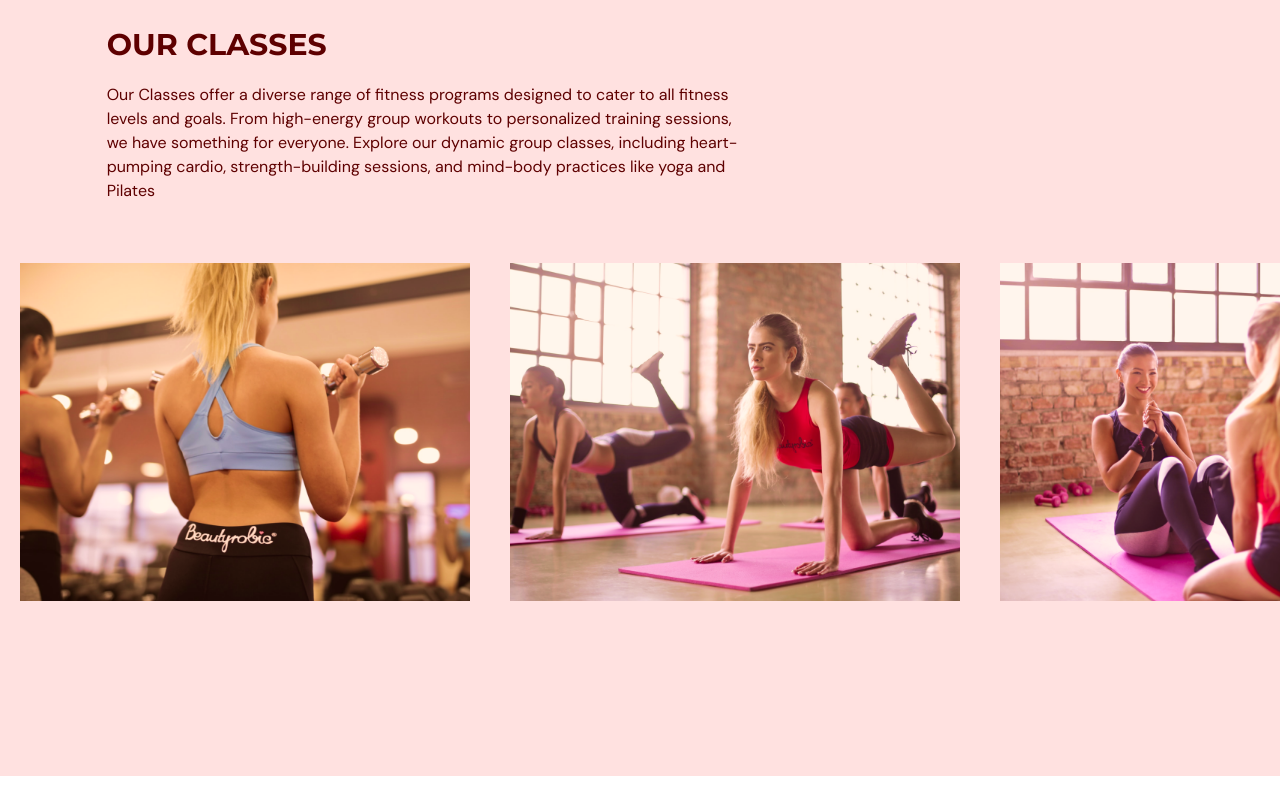
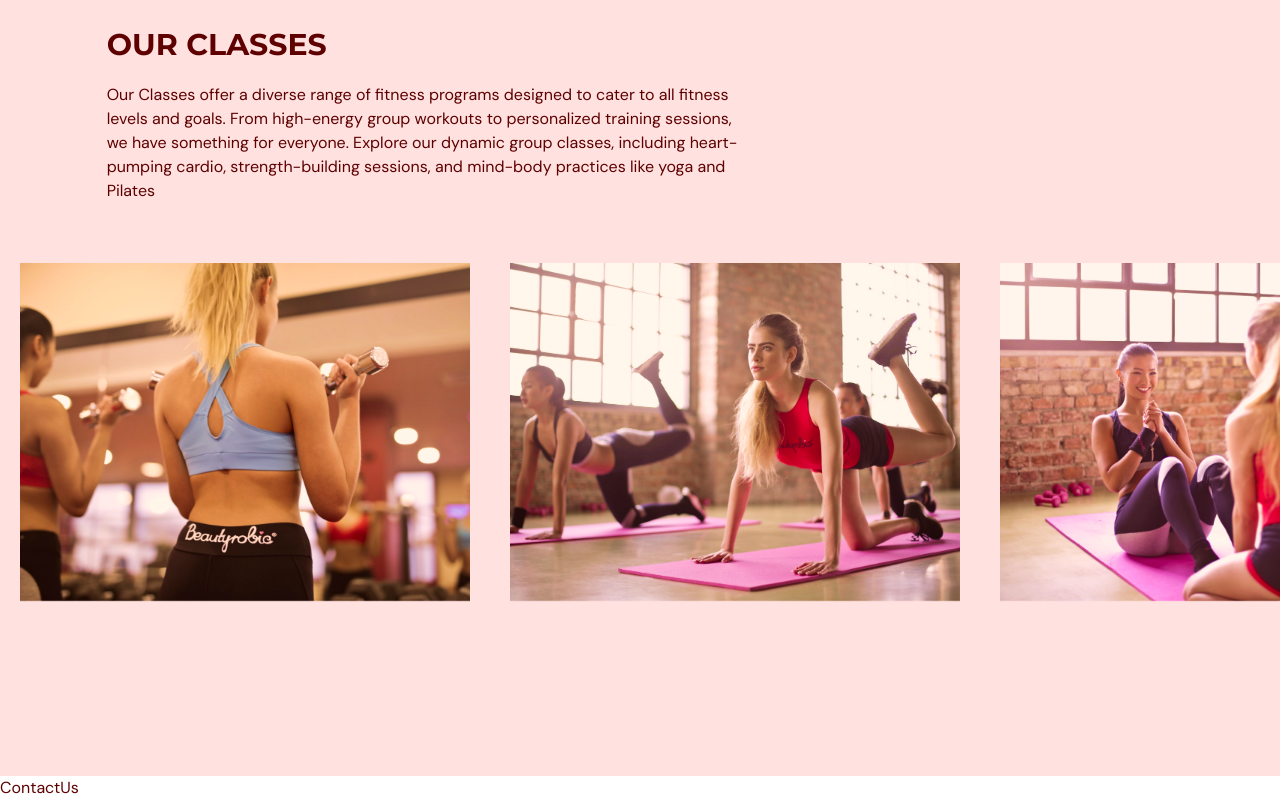
Before and after one commit to Bernard065/Evolutionary-Fitness-Centre, a React (Vite) app: page / in a window 1280 px wide. Shown: the part 2334-3134 px from the top of the page. Before the commit the page ends 3110 px from the top, so only its background shows below. Built offline with nearby package versions, Linux system fonts and the light colour scheme.

Commit message:
installing react hook form

```diff
--- a/package.json
+++ b/package.json
@@ -14,7 +14,8 @@
     "framer-motion": "^10.12.22",
     "react": "^18.2.0",
     "react-anchor-link-smooth-scroll": "^1.0.12",
-    "react-dom": "^18.2.0"
+    "react-dom": "^18.2.0",
+    "react-hook-form": "^7.45.2"
   },
   "devDependencies": {
     "@types/node": "^20.4.2",
--- a/src/App.tsx
+++ b/src/App.tsx
@@ -4,6 +4,7 @@ import { SelectedPage } from "./types"
 import Home from "./components/Home/Home";
 import Benefits from "./components/Benefits/Benefits";
 import OurClasses from "./components/OurClasses/OurClasses";
+import ContactUs from "./components/ContactUs/ContactUs";
 
 
 
@@ -41,6 +42,7 @@ const App = () => {
         <OurClasses
           setSelectedPage={setSelectedPage}
         />
+        <ContactUs setSelectedPage={setSelectedPage} />
       </div>
     </>
   )
--- /dev/null
+++ b/src/components/ContactUs/ContactUs.tsx
@@ -0,0 +1,14 @@
+import { SelectedPage } from "@/types"
+
+
+type Props = {
+    setSelectedPage: (value: SelectedPage) => void;
+}
+
+const ContactUs = ({ setSelectedPage }: Props) => {
+  return (
+    <div>ContactUs</div>
+  )
+}
+
+export default ContactUs
```
Also changed, not shown: 1 other file (tests, documents, lock files or other folders).
